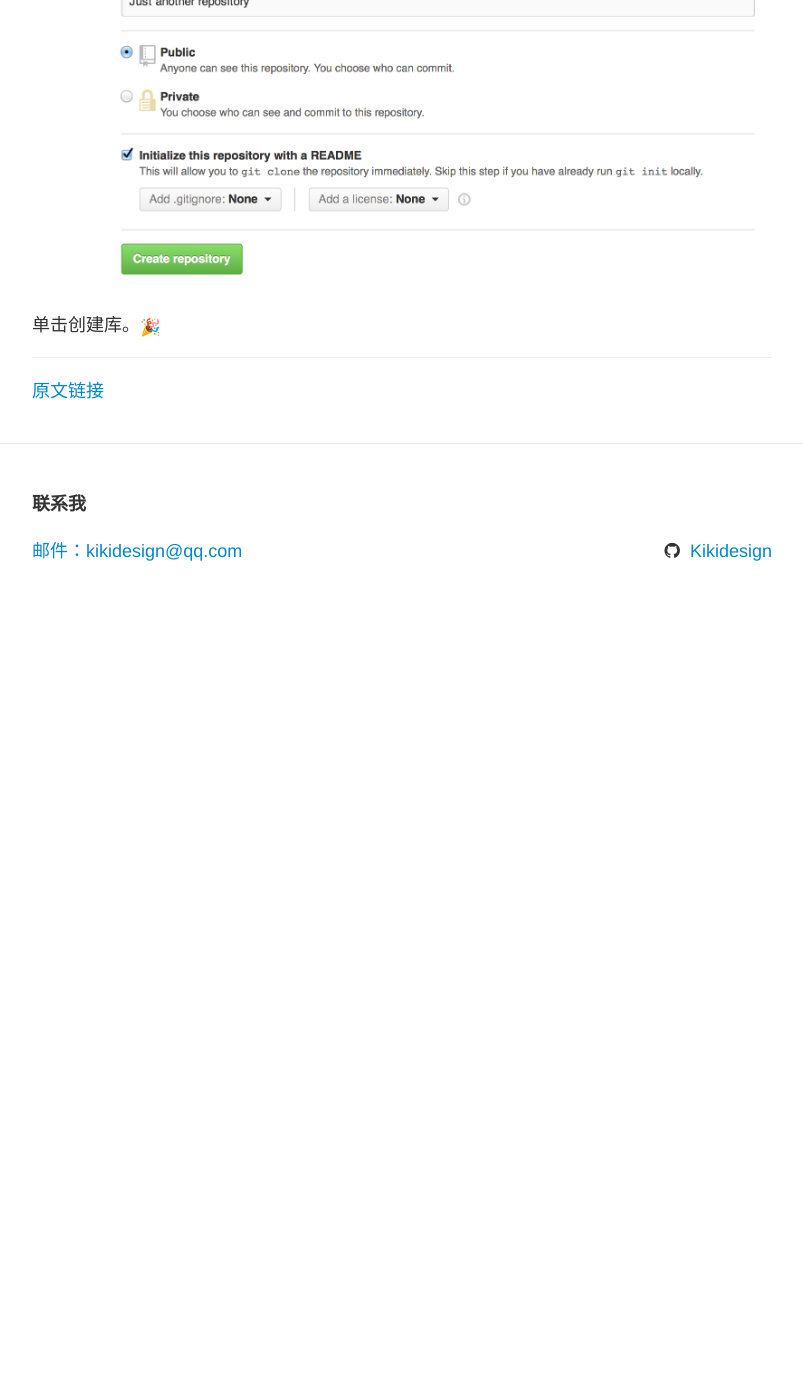
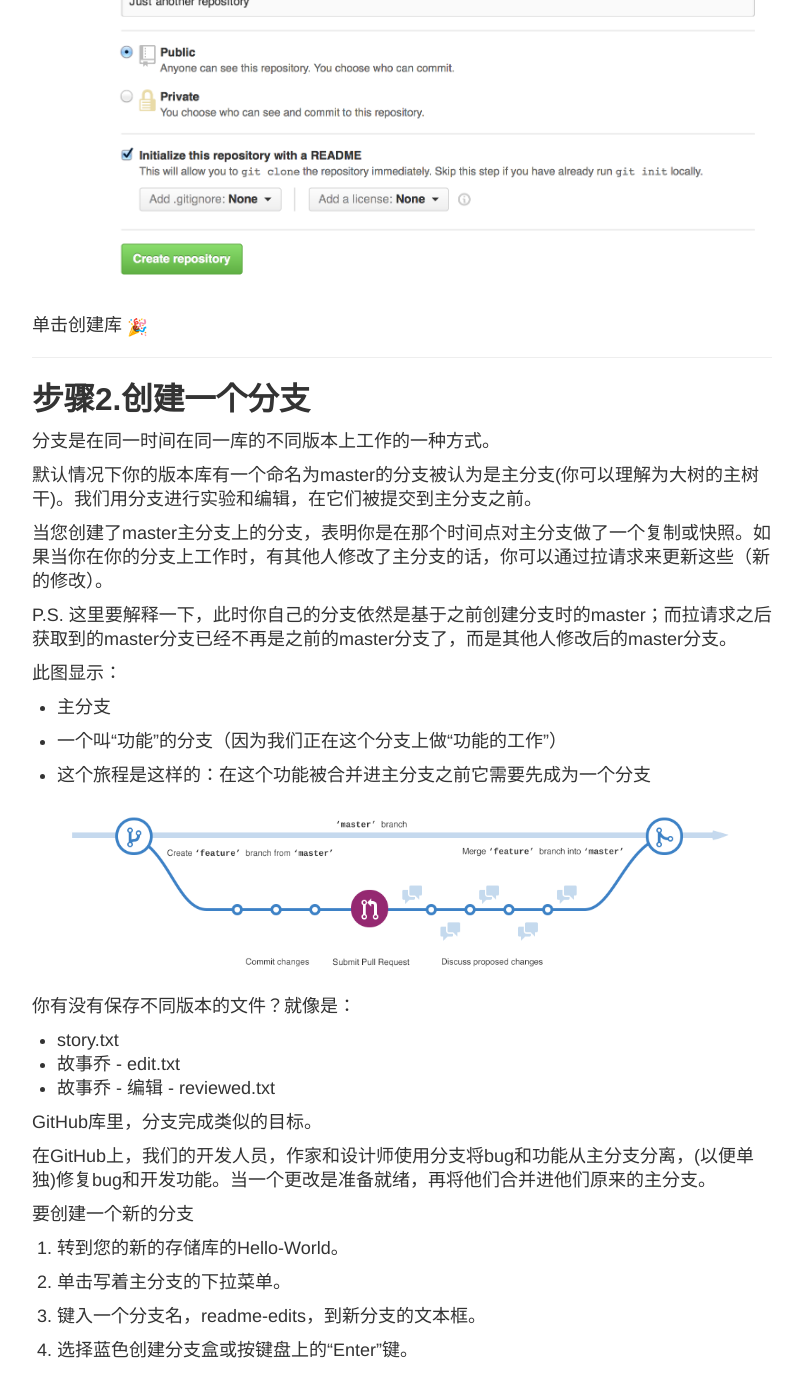
Before and after one commit to kikidesign/kikidesign.github.io, a Jekyll site: the page built from _posts/2016-05-19-Github-Hello-World.md, in a window 1280 px wide and 1400 px high, scrolled down 1307 px. Shown: the top 1397 px of the window, without its empty margins (238-1041 px from the left). Built offline with Jekyll 4.4.1, drawn with Linux system fonts in a browser that asks for light colours; emoji names are drawn with the system emoji font; before the commit the page ends 1910 px from its top, so only the background shows below that; some of the changed text lies outside the part shown.

Commit message:
GitHub-Hello-World

```diff
--- a/_posts/2016-05-19-Github-Hello-World.md
+++ b/_posts/2016-05-19-Github-Hello-World.md
@@ -48,7 +48,53 @@
 
 ![create-new-repo](https://raw.githubusercontent.com/kikidesign/kikidesign.github.io/master/_image/create-new-repo.png)
 
-单击创建库。<img class="emoji" title=":tada:" alt=":tada:" src="https://assets.github.com/images/icons/emoji/unicode/1f389.png" height="20" width="20" align="absmiddle">
+单击创建库 <img class="emoji" title=":tada:" alt=":tada:" src="https://assets.github.com/images/icons/emoji/unicode/1f389.png" height="20" width="20" align="absmiddle">
+
+----------------
+
+## 步骤2.创建一个分支
+
+分支是在同一时间在同一库的不同版本上工作的一种方式。
+
+默认情况下你的版本库有一个命名为master的分支被认为是主分支(你可以理解为大树的主树干)。我们用分支进行实验和编辑，在它们被提交到主分支之前。
+
+当您创建了master主分支上的分支，表明你是在那个时间点对主分支做了一个复制或快照。如果当你在你的分支上工作时，有其他人修改了主分支的话，你可以通过拉请求来更新这些（新的修改）。
+
+P.S. 这里要解释一下，此时你自己的分支依然是基于之前创建分支时的master；而拉请求之后获取到的master分支已经不再是之前的master分支了，而是其他人修改后的master分支。
+
+此图显示：
+
+* 主分支
+
+* 一个叫“功能”的分支（因为我们正在这个分支上做“功能的工作”）
+
+* 这个旅程是这样的：在这个功能被合并进主分支之前它需要先成为一个分支
+
+![create-new-repo](https://raw.githubusercontent.com/kikidesign/kikidesign.github.io/master/_image/branching.png)
+
+你有没有保存不同版本的文件？就像是：
+
+* story.txt
+* 故事乔 - edit.txt
+* 故事乔 - 编辑 - reviewed.txt
+
+GitHub库里，分支完成类似的目标。
+
+在GitHub上，我们的开发人员，作家和设计师使用分支将bug和功能从主分支分离，(以便单独)修复bug和开发功能。当一个更改是准备就绪，再将他们合并进他们原来的主分支。
+
+要创建一个新的分支
+
+1. 转到您的新的存储库的Hello-World。
+
+2. 单击写着主分支的下拉菜单。
+
+3. 键入一个分支名，readme-edits，到新分支的文本框。
+
+4. 选择蓝色创建分支盒或按键盘上的“Enter”键。
+
+![readme-edits](https://raw.githubusercontent.com/kikidesign/kikidesign.github.io/master/_image/readme-edits.gif)
+
+现在你有两个分支了，主分支和readme-edits。他们看起来完全一样，但很快就不是了！接下来，我们将增加我们的更改到新的分支。
 
 ----------------
 
```
